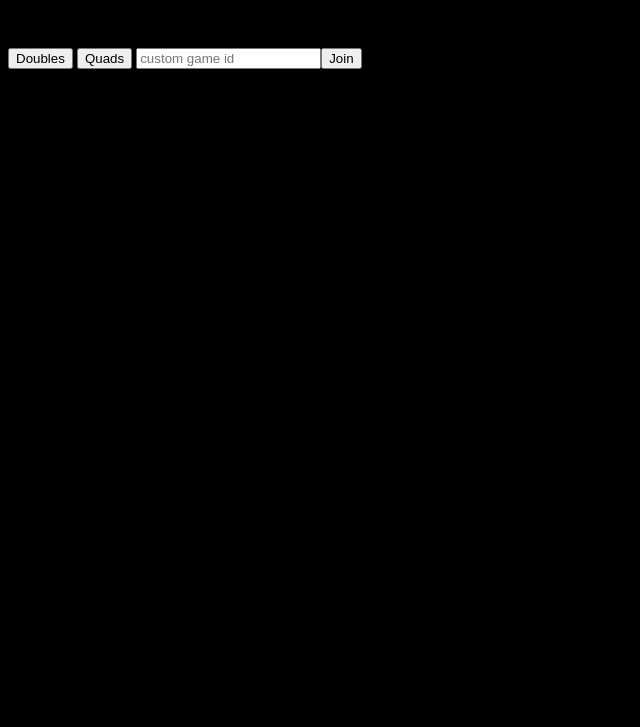
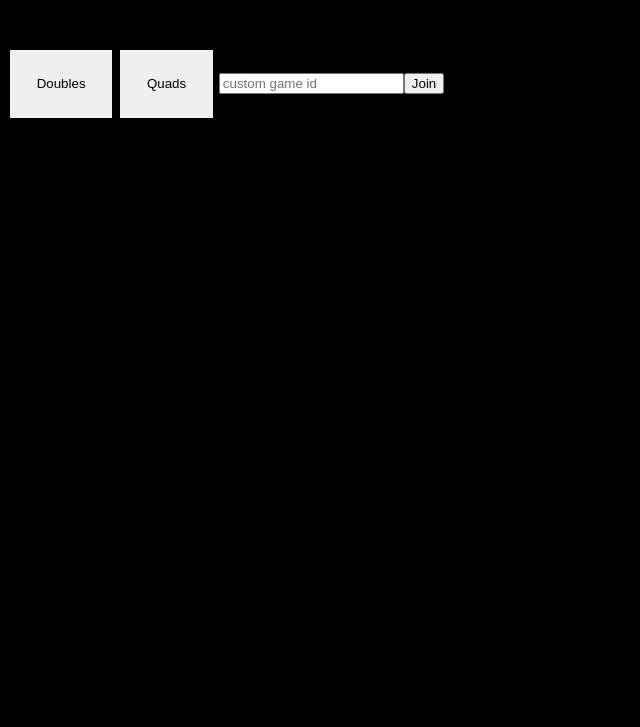
Before and after one commit to jlchrome/ScarClient, a plain HTML site: page index.html in a window 1280 px wide. Shown: the part 73-800 px from the top of the page, without its empty margins (0-640 px from the left). Drawn offline with Linux system fonts and the light colour scheme.

Commit message:
Update index.html

```diff
--- a/index.html
+++ b/index.html
@@ -9,8 +9,8 @@
     <h1>Bloxd.io</h1>
     <h3>ScarClient v1.0</h3>
     <form>
-      <button id='bedwars2'>Doubles</button>
-      <button id='bedwars4'>Quads</button>
+      <button class='btn' id='bedwars2'>Doubles</button>
+      <button class='btn' id='bedwars4'>Quads</button>
       <input id='gameid' placeholder='custom game id'><button id='joincgame'>Join</button>
     </form>
   </body>
```
